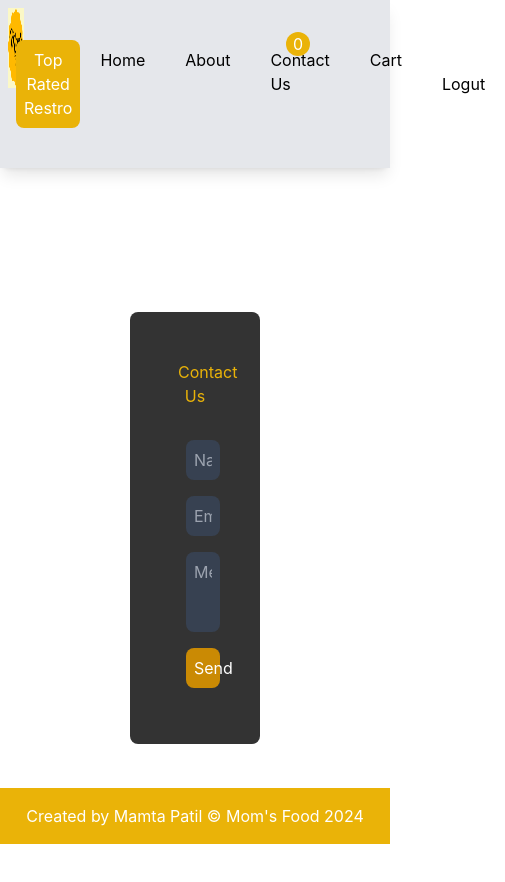
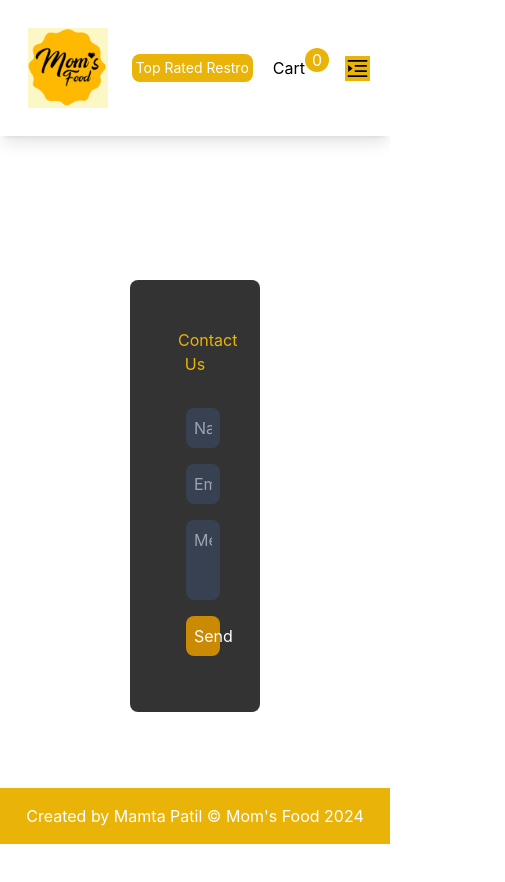
Before and after one commit to mamtapatil44/food-app, a React (Create React App) app: page /contact in a window 390 px wide. Shown: the top 882 px of the page, 505 px wide, since content can reach past the window. Built offline with nearby package versions, Linux system fonts and the light colour scheme.

Commit message:
responsive header

```diff
--- a/src/components/Header.js
+++ b/src/components/Header.js
@@ -5,10 +5,14 @@ import { Link } from "react-router-dom";
 import useRestaurant from "../hooks/useRestaurant";
 import { useDispatch, useSelector } from "react-redux";
 import { restroList } from "../utils/restroSlice";
-import {auth ,provider} from "../utils/firebase"
-import {  signInWithRedirect } from "firebase/auth";
+import { auth, provider } from "../utils/firebase";
+import { signInWithRedirect } from "firebase/auth";
+import { AiOutlineMenuUnfold } from "react-icons/ai";
+
+import { AiOutlineClose } from "react-icons/ai";
 export const Header = () => {
-  const [isloggedIn ,setLoggedIn] = useState(false);
+  const [isloggedIn, setLoggedIn] = useState(false);
+  const [menuOpen, setMenu] = useState(false);
   const dispatch = useDispatch();
   const data = useSelector((store) => store?.restro);
   const cartItems = useSelector((store) => store?.cart?.items);
@@ -26,35 +30,134 @@ export const Header = () => {
     );
   };
 
-  const handleLogin = () =>{
+  const handleLogin = () => {
+    closeMenu();
     signInWithRedirect(auth, provider);
-    setLoggedIn(true)
+    setLoggedIn(true);
+  };
 
+  const handleChange = () => {
+    setMenu(!menuOpen);
+  };
+  const closeMenu = () =>{
+    setMenu(false);
   }
+
   return (
-    <div className="flex justify-between shadow-lg sticky top-0 left-0 bg-gray-200">
+    <div className="sticky w-full">
+      <div>
+        <div className={`${menuOpen ? "bg-gray-400" : "bg-white "} flex flex-row justify-between p-5 md:px-32 bg-white shadow-lg`}>
+          <div className="flex flex-row items-center cursor-pointer">
             <Link to="/">
               <img src={KITCHEN_LOGO} className="h-20 w-20 m-2 object-fit" />
             </Link>
+          </div>
 
-      <ul className="flex justify-around">
+          <nav className="hidden md:flex flex-row items-center font-md text-md gap-6">
             <button
-          className="bg-yellow-500 px-2 py-2 rounded-lg my-10 text-white"
+              className="bg-yellow-500  text-white rounded-lg p-1 m-1 text-sm"
               onClick={handleTopRatedSearch}
             >
               Top Rated Restro
             </button>
-        <li className="m-5 my-12">
-          <Link to="/">Home</Link>
-        </li>
-        <li className="m-5 my-12">
-          <Link to="/about">About</Link>
-        </li>
-        <li className="m-5 my-12">  <Link to="/contact">Contact Us</Link></li>
-        <li className="m-5 my-12">   <Link to="/cart">Cart <p className="absolute right-20 top-8 bg-yellow-500 text-white text-center rounded-full  h-6 w-6 justify-center">{cartItems.length}</p></Link>
-        </li>
-        <button className="my-5 mx-5" onClick={handleLogin}>{isloggedIn ? "Login" :"Logut"}</button>
-      </ul>
+            <Link
+              to="/"
+              className="hover:text-yellow-400 transition-all cursor-pointer"
+            >
+              Home
+            </Link>
+            <Link
+              to="/about"
+              className="hover:text-yellow-400 transition-all cursor-pointer"
+            >
+              About
+            </Link>
+            <Link
+              to="/contact"
+              className="hover:text-yellow-400 transition-all cursor-pointer"
+            >
+              Contact Us
+            </Link>
+
+            <Link
+              to="/cart"
+              className="hover:text-yellow-400 transition-all cursor-pointer flex flex-row"
+            >
+              Cart
+              <p className="bg-yellow-500 text-white text-center rounded-full  h-6 w-6 justify-center -mt-2">
+                {cartItems.length}
+              </p>
+            </Link>
+
+            <button className="my-5 mx-5" onClick={handleLogin}>
+              {isloggedIn ? "Login" : "Logut"}
+            </button>
+          </nav>
+
+          <div className="md:hidden flex items-center gap-4 ">
+            <button
+              className="bg-yellow-500  text-white rounded-lg p-1 m-1 text-sm"
+              onClick={handleTopRatedSearch}
+            >
+              Top Rated Restro
+            </button>
+            <Link
+              to="/cart"
+              className="hover:text-yellow-400 transition-all cursor-pointer flex flex-row"
+              onClick={closeMenu}
+            >
+              Cart
+              <p className="bg-yellow-500 text-white text-center rounded-full  h-6 w-6 justify-center -mt-2">
+                {cartItems.length}
+              </p>
+            </Link>
+            {menuOpen ? (
+              <AiOutlineClose
+                size={25}
+                onClick={handleChange}
+                className="bg-yellow-500"
+              />
+            ) : (
+              <AiOutlineMenuUnfold
+                size={25}
+                onClick={handleChange}
+                className="bg-yellow-500"
+              />
+            )}
+          </div>
+
+          <div
+            className={`${
+              menuOpen ? "translate-x-0" : "-translate-x-full"
+            } lg:hidden flex flex-col absolute bg-gray-400 text-white left-0 top-28 font-semibold text-2xl text-center pt-8 pb-4 gap-8 w-full h-fit transition-transform duration-300`}
+          >
+             <Link
+              to="/"
+              className="hover:text-yellow-400 transition-all cursor-pointer"
+              onClick={closeMenu}
+            >
+              Home
+            </Link>
+            <Link
+              to="/about"
+              className="hover:text-yellow-400 transition-all cursor-pointer"
+              onClick={closeMenu}
+            >
+              About
+            </Link>
+            <Link
+              to="/contact"
+              className="hover:text-yellow-400 transition-all cursor-pointer"
+              onClick={closeMenu}
+            >
+              Contact Us
+            </Link>
+            <button className="my-5 mx-5" onClick={handleLogin}>
+              {isloggedIn ? "Login" : "Logut"}
+            </button>
+          </div>
+        </div>
+      </div>
     </div>
   );
 };
--- a/src/pages/Home.js
+++ b/src/pages/Home.js
@@ -27,10 +27,10 @@ const Home = () => {
 
 
   return (
-    <div className='h-[100vh] overflow-y-auto'>
-    <div className='flex'>
-      <div className='mx-auto p-4'>
-        <input className='w-96 p-1 border border-gray-400 rounded-lg' placeholder='Search Restro.... ' value={searchText} onChange={(e)=>setSearchText(e.target.value)}/>
+    <div className=''>
+    <div className='flex flex-row'>
+      <div className='mx-auto p-2 md:p-4 '>
+        <input className='w-72 md:w-96 p-1 border  border-gray-400 rounded-lg ' placeholder='Search Restro.... ' value={searchText} onChange={(e)=>setSearchText(e.target.value)}/>
         <button className='bg-yellow-500 text-white rounded-lg m-2 p-1' onClick={handleFilteredList}>Search</button>
       </div>
     </div>
```
Lines whose indentation alone changed are shown as unchanged.
